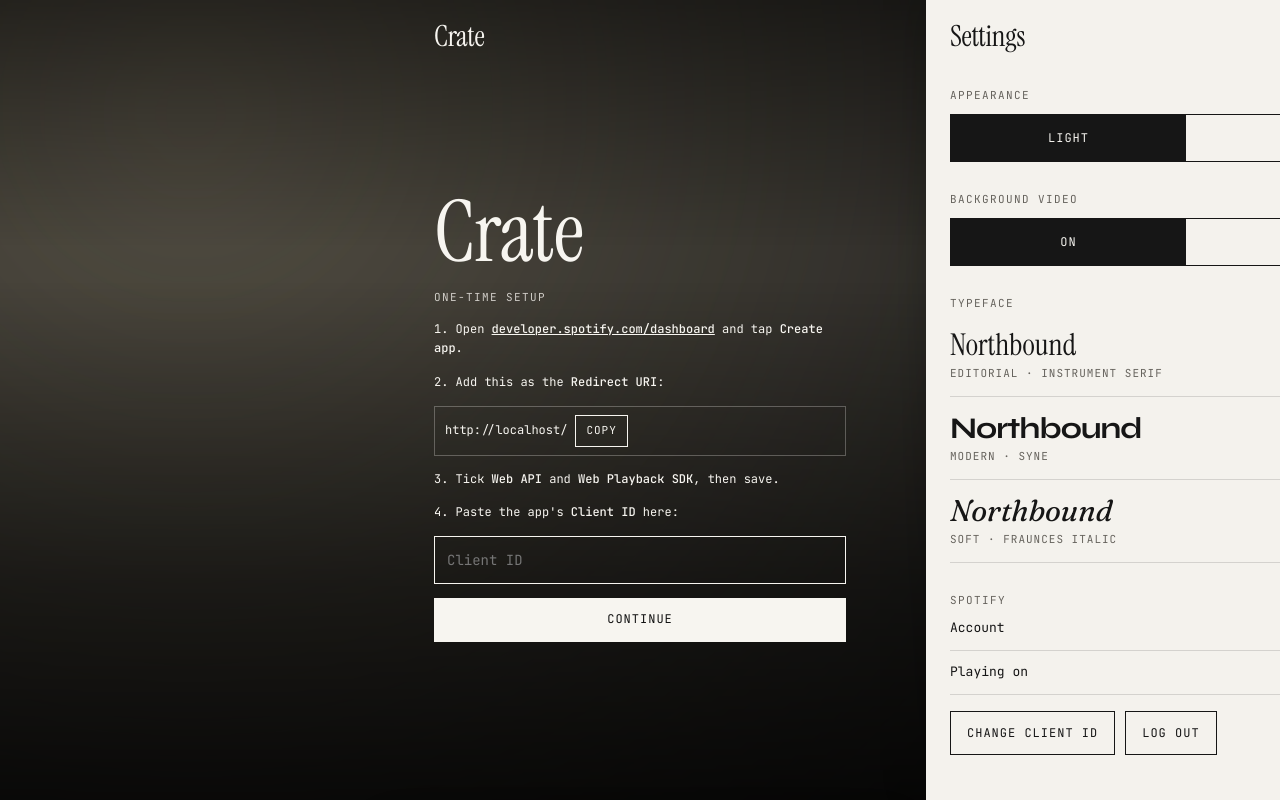
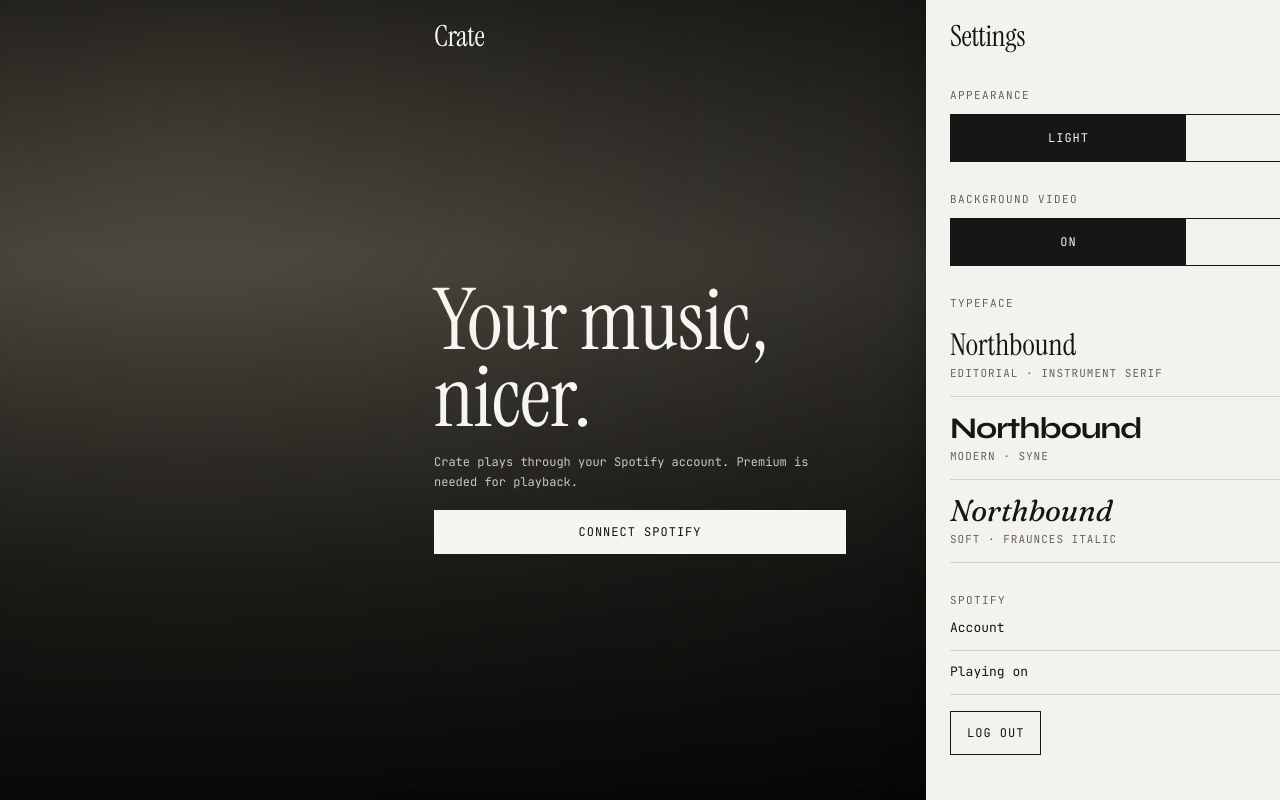
Before and after one commit to essaalameen-bot/crate, a plain HTML site: page index.html in a window 1280 px wide. Drawn offline with Linux system fonts and the light colour scheme.

Commit message:
Build in the Spotify Client ID so setup is never asked again
Co-Authored-By: Claude Opus 5.5 <noreply@anthropic.com>
Claude-Session: https://claude.ai/code/session_01LWydWXrvxvsYi7u57f16ij

```diff
--- a/index.html
+++ b/index.html
@@ -15,7 +15,7 @@
 <link rel="preconnect" href="https://fonts.googleapis.com">
 <link rel="preconnect" href="https://fonts.gstatic.com" crossorigin>
 <link href="https://fonts.googleapis.com/css2?family=Instrument+Serif:ital@0;1&family=JetBrains+Mono:wght@400;500&family=Syne:wght@600;700;800&family=IBM+Plex+Mono:wght@400;500&family=Fraunces:ital,opsz,wght@1,9..144,400;1,9..144,500&family=DM+Mono:wght@400;500&display=swap" rel="stylesheet">
-<script>window.__CFG={clientId:"__CLIENT_ID__"};</script>
+<script>window.__CFG={clientId:"b508dfe00cfa4d0faf701d08d62300f8"};</script>
 <style>
 :root{
   --bg:#f4f2ed;--ink:#161616;--muted:#66635d;--line:rgba(22,22,22,.14);--sheet:#f4f2ed;--chip:rgba(22,22,22,.06);
@@ -834,6 +834,7 @@ function wire(){
   $$('#segTheme button').forEach(b=>b.onclick=()=>setPref('dark',b.dataset.v==='dark'));
   $$('#segVideo button').forEach(b=>b.onclick=()=>setPref('video',b.dataset.v==='on'));
   $('#logout').onclick=()=>{LS.del('crate_tokens');closeSheet('settings');location.reload()};
+  if(window.__CFG.clientId.indexOf('__')!==0)$('#changeCid').style.display='none';
   $('#changeCid').onclick=()=>{LS.del('crate_client_id');LS.del('crate_tokens');closeSheet('settings');$('#cidInput').value='';show('setup')};
   document.addEventListener('keydown',e=>{if(e.key==='Escape'){const last=Array.from(state.sheets).pop();if(last)closeSheet(last)}else if(e.key===' '&&!state.sheets.size&&document.activeElement.tagName!=='INPUT'&&$('#player').classList.contains('active')){e.preventDefault();togglePlay()}});
 
```
